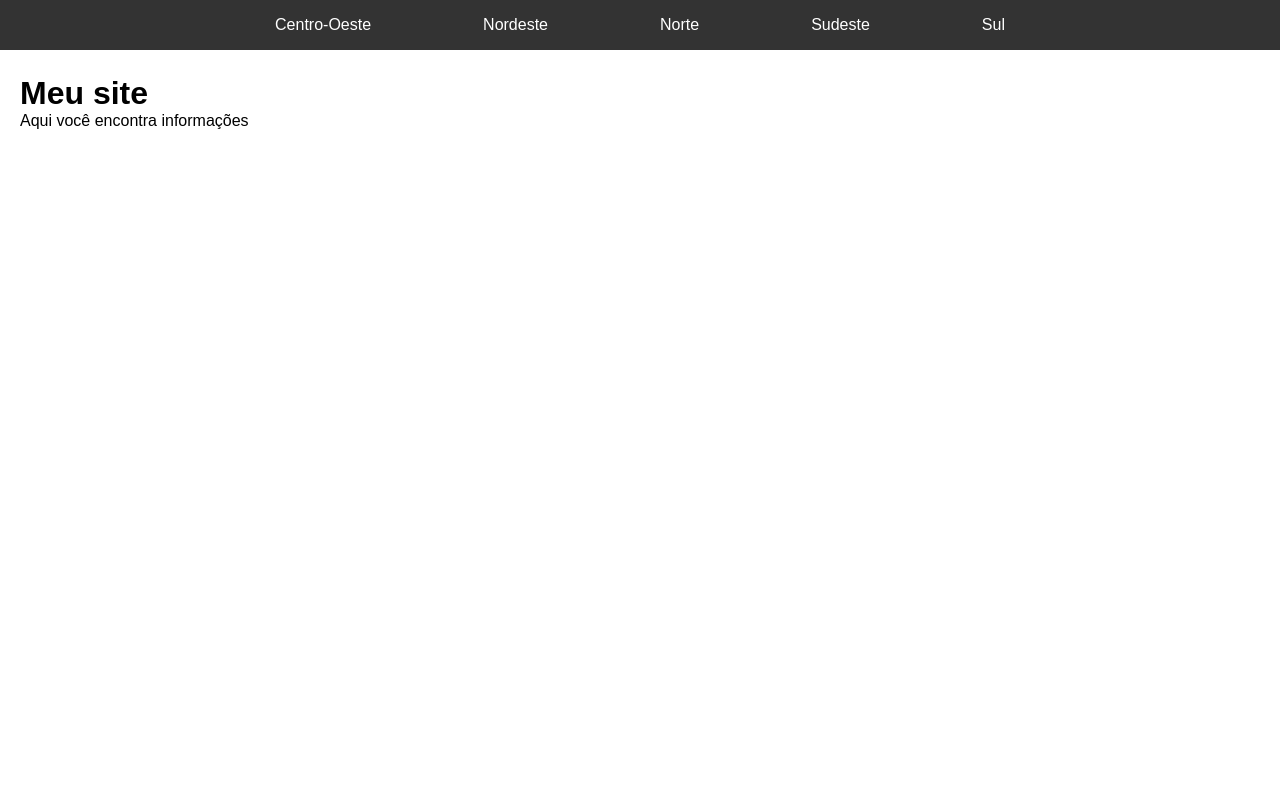
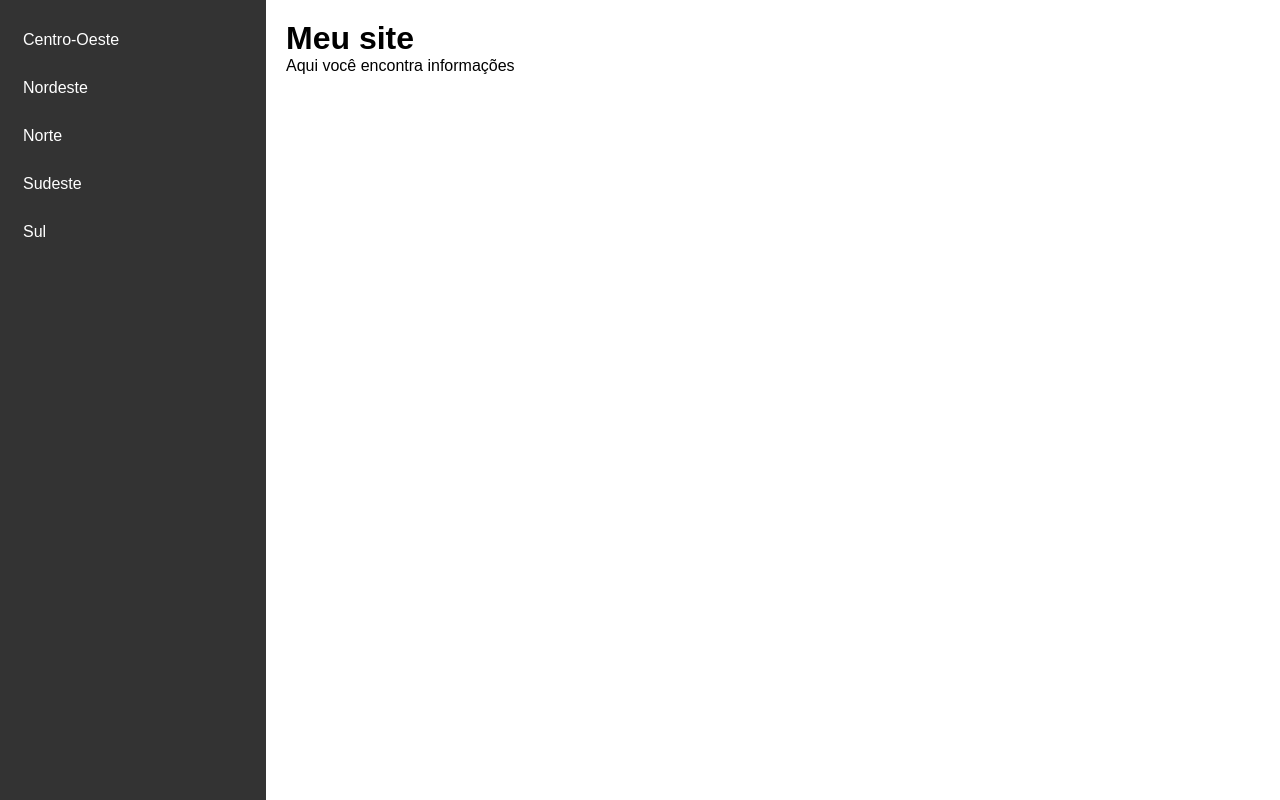
Before and after one commit to MarcosAlves90/ldw-desafio-menu-lista, a plain HTML site: page brasil-lateral/menu-lateral-brasil.html in a window 1280 px wide. Drawn offline with Linux system fonts and the light colour scheme.

Commit message:
Atualização de caminhos #2

```diff
--- a/menu-superior-brasil.html
+++ b/brasil-lateral/menu-lateral-brasil.html
@@ -5,17 +5,17 @@
 <head>
   <meta charset="utf-8" />
   <meta name="viewport" content="width=device-width, initial-scale=1" />
-  <title>Estados do Brasil - Superior</title>
-  <link rel="stylesheet" href="css/menu-superior.css" />
-  <link rel="stylesheet" href="css/globals.css" />
+  <title>Estados do Brasil - Lateral</title>
+  <link rel="stylesheet" href="menu-lateral.css" />
+  <link rel="stylesheet" href="../css/globals.css" />
 </head>
 
 <body>
 
-  <nav class="navbarTop">
-    <ul class="navbarTop_ul">
-      <li class="navbarTop_ul_li">
-        <a class="navbarTop_ul_li_a" href="#centro-oeste">Centro-Oeste</a>
+  <nav class="navbarLeft">
+    <ul class="navbarLeft_ul">
+      <li class="navbarLeft_ul_li">
+        <a class="navbarLeft_ul_li_a" href="#centro-oeste">Centro-Oeste</a>
         <div class="dropdown">
           <div class="dropdown_content">
             <ul>
@@ -27,8 +27,8 @@
           </div>
         </div>
       </li>
-      <li class="navbarTop_ul_li">
-        <a class="navbarTop_ul_li_a" href="#nordeste">Nordeste</a>
+      <li class="navbarLeft_ul_li">
+        <a class="navbarLeft_ul_li_a" href="#nordeste">Nordeste</a>
         <div class="dropdown">
           <div class="dropdown_content">
             <ul>
@@ -45,8 +45,8 @@
           </div>
         </div>
       </li>
-      <li class="navbarTop_ul_li">
-        <a class="navbarTop_ul_li_a" href="#norte">Norte</a>
+      <li class="navbarLeft_ul_li">
+        <a class="navbarLeft_ul_li_a" href="#norte">Norte</a>
         <div class="dropdown">
           <div class="dropdown_content">
             <ul>
@@ -61,8 +61,8 @@
           </div>
         </div>
       </li>
-      <li class="navbarTop_ul_li">
-        <a class="navbarTop_ul_li_a" href="#sudeste">Sudeste</a>
+      <li class="navbarLeft_ul_li">
+        <a class="navbarLeft_ul_li_a" href="#sudeste">Sudeste</a>
         <div class="dropdown">
           <div class="dropdown_content">
             <ul>
@@ -74,8 +74,8 @@
           </div>
         </div>
       </li>
-      <li class="navbarTop_ul_li">
-        <a class="navbarTop_ul_li_a" href="#sul">Sul</a>
+      <li class="navbarLeft_ul_li">
+        <a class="navbarLeft_ul_li_a" href="#sul">Sul</a>
         <div class="dropdown">
           <div class="dropdown_content">
             <ul>
```
Also changed, not shown: brasil-superior/menu-superior-brasil.html (renamed from menu-lateral-brasil.html, +15 -15 lines), index.html (+2 -2 lines), brasil-lateral/menu-lateral.css (renamed from css/menu-lateral.css), brasil-superior/menu-superior.css (renamed from css/menu-superior.css).
